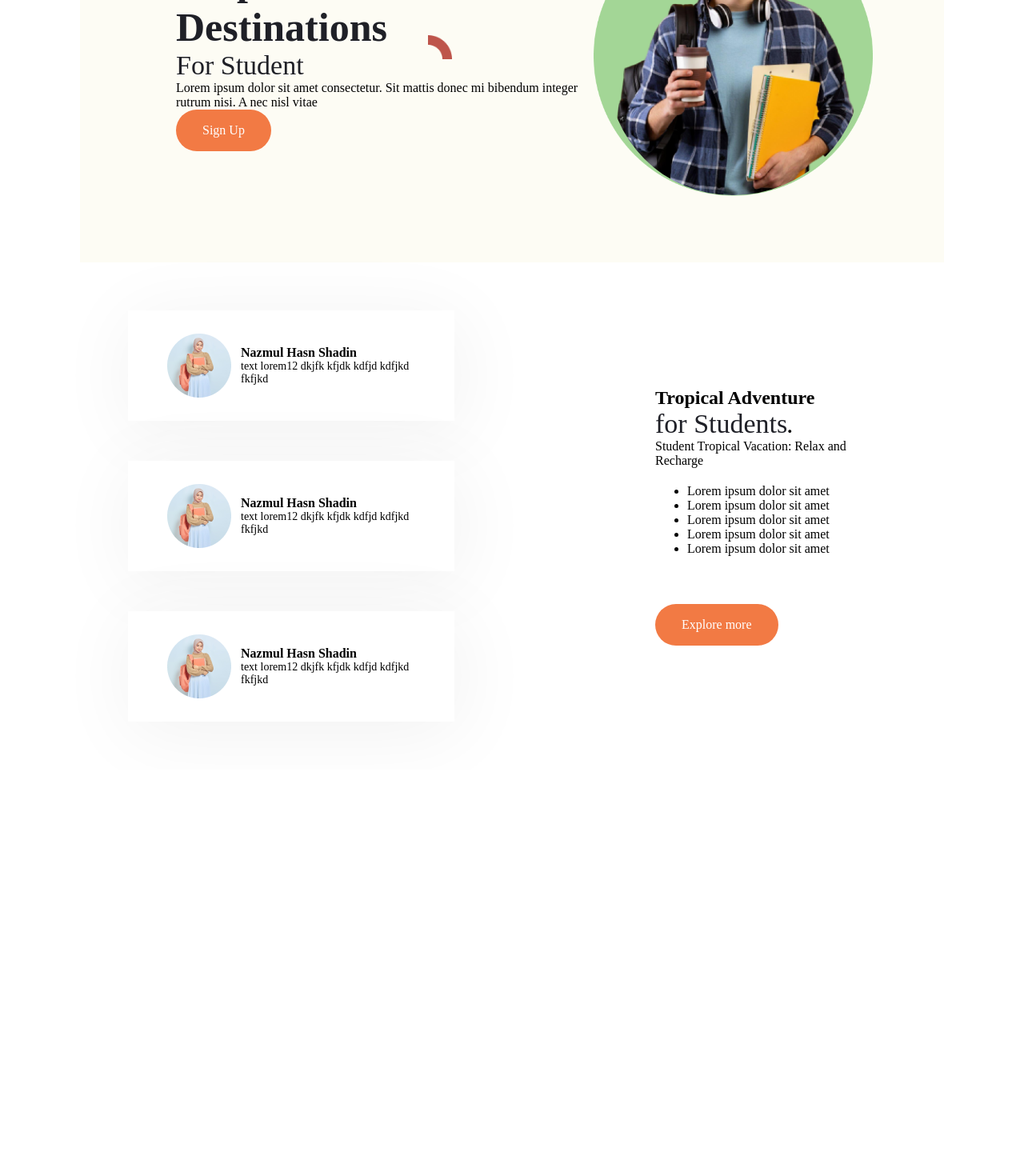
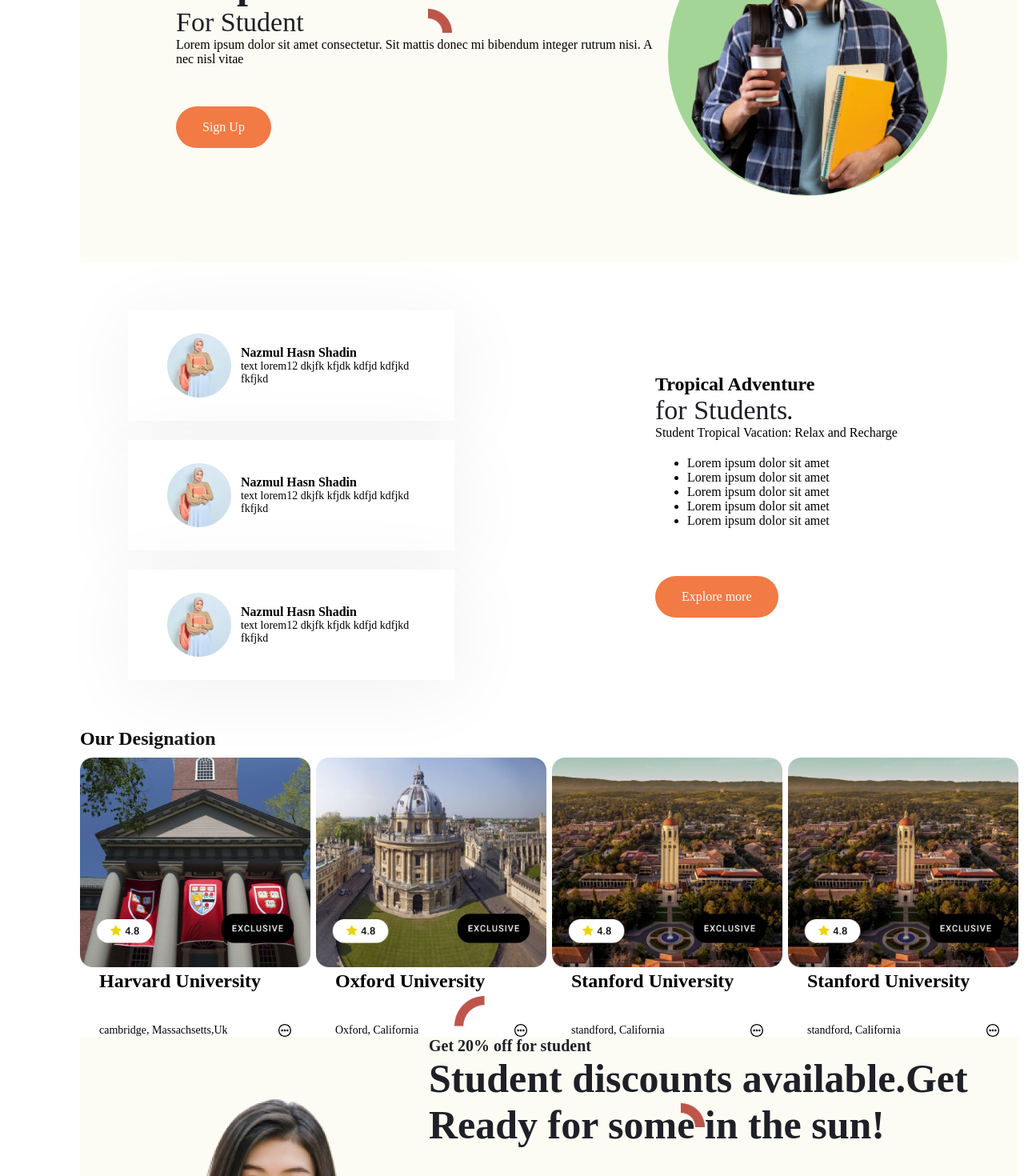
Before and after one commit to Nazmul-Hasan-Shadin/Tropical-vacation, a React (Vite) app: page / in a window 1280 px wide. Shown: the part 300-1770 px from the top of the page at 80% size. Before the commit the page ends 1262 px from the top, so only its background shows below. Built offline with nearby package versions, Linux system fonts and the light colour scheme.

Commit message:
designation section has added

```diff
--- a/package.json
+++ b/package.json
@@ -14,6 +14,7 @@
     "match-sorter": "^6.3.1",
     "react": "^18.2.0",
     "react-dom": "^18.2.0",
+    "react-icons": "^4.12.0",
     "react-router-dom": "^6.21.0",
     "sort-by": "^1.2.0"
   },
--- a/src/Component/Banner/Banner.jsx
+++ /dev/null
@@ -1,47 +0,0 @@
-import './Banner.css'
-import BannerImage from '../../assets/images/bannerImg.png'
-import circle from '../../assets/images/final-circle.png'
-import elips from '../../assets/images/Ellipse.png'
-import elips2 from '../../assets/images/Ellipse2.png'
-
-const Banner = () => {
-    return (
-     <section className='main-container'>
-        <div className="container">
-          {/* banner text */}
-
-          <div className='banne-main-text'>
-            <img className='elips' src={elips} alt="" />
-            <img className='banner-elips2' src={elips2} alt="" />
-
-          <p className='banner-text'>Discover the beauty of the tropics</p>
-          <h2 className='banner-title'>
-                  Tropical <br /> Destinations
-
-
-          </h2>
-          <h2 className='subtitle'>For Student</h2>
-
-          <p>Lorem ipsum dolor sit amet consectetur. Sit mattis donec mi bibendum integer rutrum nisi. A nec nisl vitae </p>
-          <button>Sign Up</button>
-
-          </div>
-
-
-           {/*============= image========================== */}
-          <div>
-
-        <div className='image-container'>
-          <img  src={BannerImage} alt="" />
-          <img className='circle' src={circle} alt="" />
-
-        </div>
-
-
-          </div>
-        </div>
-     </section>
-    );
-};
-
-export default Banner;
--- /dev/null
+++ b/src/Component/Designation/Designation.css
@@ -0,0 +1,4 @@
+.designations-container{
+    display: flex;
+    gap: 7px;
+}
--- /dev/null
+++ b/src/Component/Designation/Designation.jsx
@@ -0,0 +1,45 @@
+import './Designation.css'
+import SingleDesignation from './SingleDesignation';
+import designnation1 from '../../assets/designation/desig1.png'
+import designnation2 from '../../assets/designation/desig2.png'
+import designnation3 from '../../assets/designation/desig3.png'
+
+const Designation = () => {
+    return (
+     <>
+      <h2 style={{marginBottom:'10px'}}>Our Designation</h2>
+
+             <div className='designations-container'>
+         <SingleDesignation
+         university={'cambridge, Massachsetts,Uk'} mainUniversity={'Harvard University'} image={designnation1}></SingleDesignation>
+         <SingleDesignation
+         university={'Oxford, California'}
+          mainUniversity={'Oxford University'}
+          image={designnation2}>
+
+          </SingleDesignation>
+
+          <SingleDesignation
+         university={'standford, California'}
+          mainUniversity={'Stanford University'}
+          image={designnation3}>
+
+          </SingleDesignation>
+
+          <SingleDesignation
+         university={'standford, California'}
+          mainUniversity={'Stanford University'}
+          image={designnation3}>
+
+          </SingleDesignation>
+
+
+
+
+
+        </div>
+     </>
+    );
+};
+
+export default Designation;
--- /dev/null
+++ b/src/Component/Designation/SingleDesignation.css
@@ -0,0 +1,32 @@
+.botom-text >p {
+    color: #000;
+
+font-size: 14px;
+font-style: normal;
+font-weight: 500;
+
+}
+.card-body{
+    color: #000;
+  padding:0px  24px;
+font-size: 16px;
+
+font-weight: 900;
+line-height: normal;
+}
+
+.card-body > h2{
+    margin-bottom: 40px;
+}
+.card-wrapper div >img{
+    width: 288px;
+}
+
+.botom-text{
+    display: flex;
+    justify-content: space-between;
+
+}
+.botom-text >p {
+    font-weight: 500;
+}
--- /dev/null
+++ b/src/Component/Designation/SingleDesignation.jsx
@@ -0,0 +1,24 @@
+import './SingleDesignation.css'
+
+import { CgMoreO } from "react-icons/cg";
+const SingleDesignation = ({university,image,mainUniversity }) => {
+    return (
+        <div className='card-wrapper'>
+          <div>
+          <img src={image} alt="" />
+          </div>
+      {/* cardbody */}
+          <div className='card-body'>
+       <h2>{mainUniversity}</h2>
+
+        <span className='botom-text'>
+            <p> {university} </p>
+            <CgMoreO />
+        </span>
+          </div>
+
+        </div>
+    );
+};
+
+export default SingleDesignation;
--- a/src/Component/TropicalAdvancture/Advanture.css
+++ b/src/Component/TropicalAdvancture/Advanture.css
@@ -16,7 +16,7 @@
    display: flex;
 
    flex-direction: column;
-    gap: 50px;
+    gap: 24px;
 
 
 }
--- a/src/Pages/Home/Home.jsx
+++ b/src/Pages/Home/Home.jsx
@@ -1,15 +1,38 @@
 import React from 'react';
 import Navbar from '../../Component/Navbar/Navbar';
-import Banner from '../../Component/Banner/Banner';
+import Banner from '../../Shared/Banner/Banner';
 import TropicalAdvancture from '../../Component/TropicalAdvancture/TropicalAdvancture';
+import Designation from '../../Component/Designation/Designation';
 
 const Home = () => {
     return (
         <div>
             <Navbar></Navbar>
-            <Banner></Banner>
+            <Banner
+             isBanner={true}
+             paragraph={'Lorem ipsum dolor sit amet consectetur. Sit mattis donec mi bibendum integer rutrum nisi. A nec nisl vitae'}
+
+             mainHeader={`    Tropical  Destinations`}
+             subHeader={'Discover the beauty of the tropics'}
+
+             ></Banner>
 
             <TropicalAdvancture></TropicalAdvancture>
+            <Designation></Designation>
+
+        <Banner
+        isBanner={false}
+        mainHeader={'Student discounts available.Get Ready for some in the sun!'}
+         subHeader={'Get 20% off for student'}
+
+
+
+
+        >  </Banner>
+
+
+
+
         </div>
     );
 };
--- a/src/Component/Banner/Banner.css
+++ b/src/Shared/Banner/Banner.css
@@ -71,13 +71,25 @@ img.circle{
 .elips{
     position: absolute;
     height: 38px !important;
-    top: -26px;
+    top: -51px;
     left: 32px;
 }
 
 .banner-elips2{
     position: absolute;
-    top: 120px;
+    top: 83px;
     left: 315px;
     height:  30px !important;
 }
+
+.bannerBtn{
+    margin-top: 50px;
+}
+
+
+/* conditinal css based on  js */
+
+.conditionalContainer{
+    display: flex;
+    flex-direction: row-reverse;
+}
--- /dev/null
+++ b/src/Shared/Banner/Banner.jsx
@@ -0,0 +1,71 @@
+import './Banner.css'
+import BannerImage from '../../assets/images/bannerImg.png'
+import circle from '../../assets/images/final-circle.png'
+import elips from '../../assets/images/Ellipse.png'
+import elips2 from '../../assets/images/Ellipse2.png'
+import girl from '../../assets/images/girlBanner.png'
+
+const Banner = ({paragraph,mainHeader,subHeader,isBanner }) => {
+    return (
+     <section className='main-container'>
+
+        <div className= {` ${isBanner?'container':'conditionalContainer'}`}>
+
+
+          {/*================ banner text================== */}
+
+          <div className='banne-main-text'>
+            <img className='elips' src={elips} alt="" />
+            <img className='banner-elips2' src={elips2} alt="" />
+
+          <p className='banner-text'> {subHeader} </p>
+          <h2 className='banner-title'>
+               {mainHeader}
+
+
+          </h2>
+       { isBanner &&  <h2 className='subtitle'>For Student</h2>}
+
+          <p> {paragraph} </p>
+
+
+       { isBanner ?  <button className='bannerBtn'>Sign Up</button>:  <button className='bannerBtn'>Explore More</button>
+
+
+
+      }
+
+          </div>
+
+
+           {/*============= image========================== */}
+          <div>
+         {/* ==================right side image based on banner ============================= */}
+        <div className='image-container'>
+      {   isBanner ? <>
+
+
+        <img  src={BannerImage} alt="" />
+          <img className='circle' src={circle} alt="" />
+
+
+      </>:
+      <>
+
+       <img src={girl} alt="" />
+
+
+      </>
+
+        }
+
+        </div>
+
+
+          </div>
+        </div>
+     </section>
+    );
+};
+
+export default Banner;
```
Also changed, not shown: src/assets/images/girlBanner.png (added), 1 other file (tests, documents, lock files or other folders).
